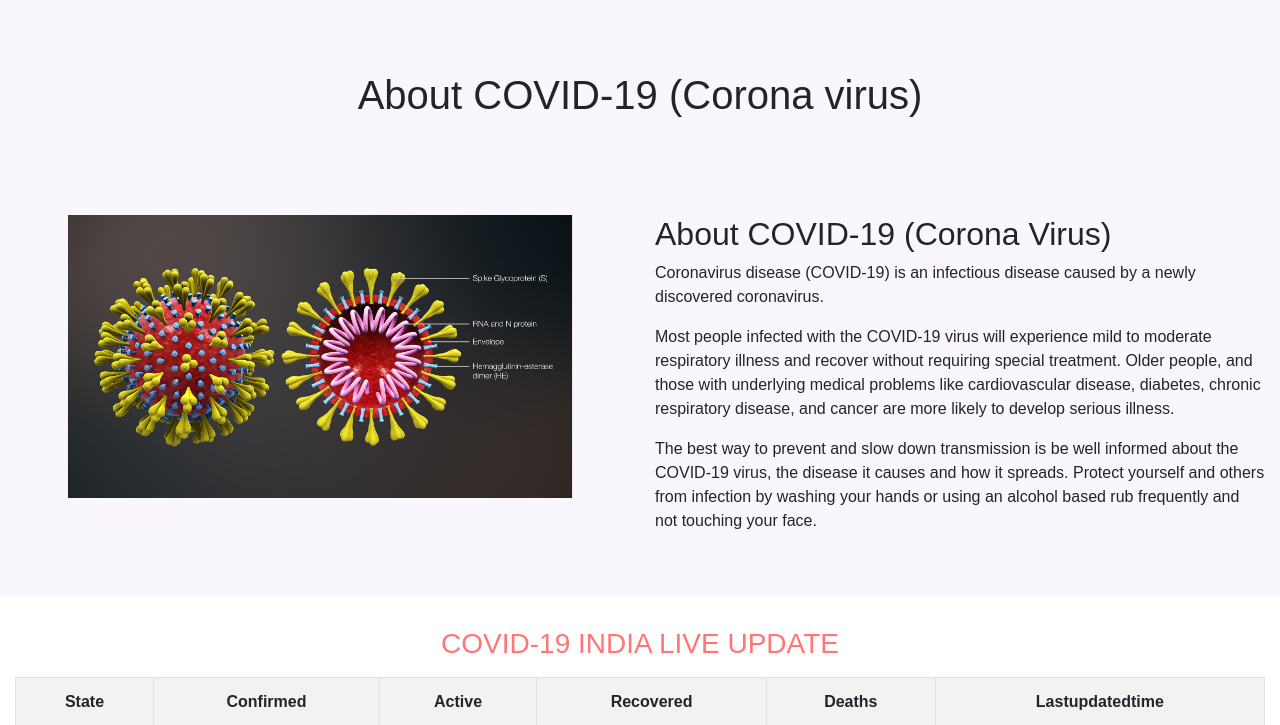
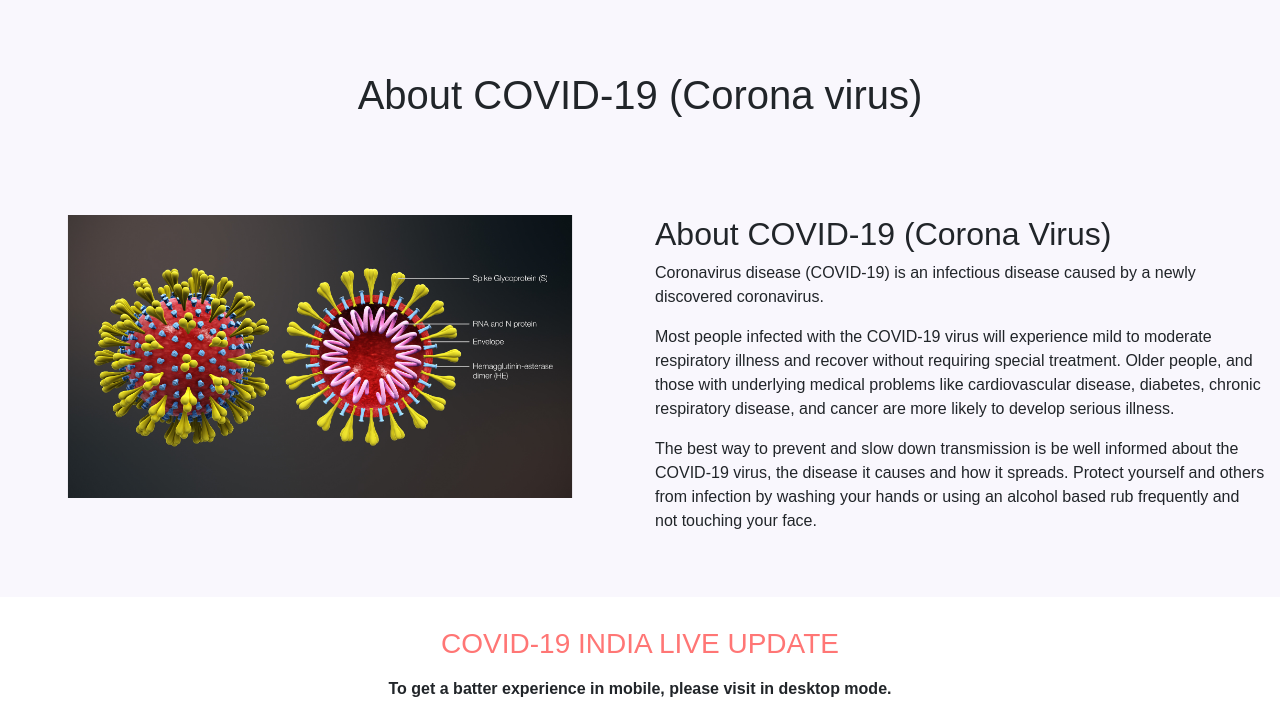
Before and after one commit to sharma005/covid19, a PHP site: page / in a window 1280 px wide. Shown: the part 547-1272 px from the top of the page. Run offline with PHP 8.4, Linux system fonts and the light colour scheme; data that the repository does not hold is empty; some web fonts are replaced.

Commit message:
Update index.php

```diff
--- a/index.php
+++ b/index.php
@@ -102,6 +102,7 @@
             <h3 class="text-uppercase text-center">
                     COVID-19 India Live Update
             </h3>
+	    <p class="text-center " style="font-weight:bold;" >To get a batter experience in mobile, please visit in desktop mode. </p>
         </div>
         <div class="table-responsive">
             <table class="table table-bordered text-center table-striped" id="tbval">
```
